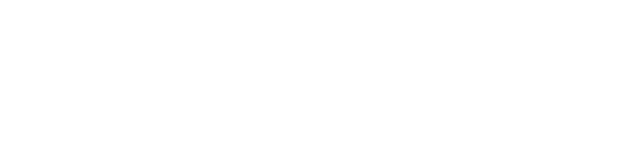
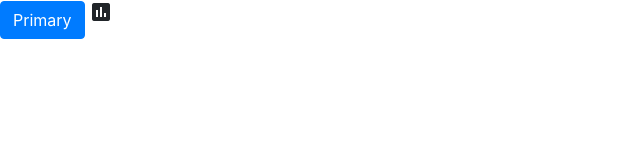
Before and after one commit to GillianY1/AnswerManageSystem, a plain HTML site: page index.html in a window 1280 px wide. Shown: the whole page, without its empty margins (0-640 px from the left). Drawn offline with nearby package versions, Linux system fonts and the light colour scheme.

Commit message:
temp ,  try changing bs varables (color)

```diff
--- a/index.html
+++ b/index.html
@@ -5,11 +5,13 @@
     <meta name="viewport" content="width=device-width, initial-scale=1, shrink-to-fit=no">
     <meta http-equiv="X-UA-Compatible" content="ie=edge">
     <link rel="stylesheet" href="https://stackpath.bootstrapcdn.com/bootstrap/4.2.1/css/bootstrap.min.css" integrity="sha384-GJzZqFGwb1QTTN6wy59ffF1BuGJpLSa9DkKMp0DgiMDm4iYMj70gZWKYbI706tWS" crossorigin="anonymous">
+    <link href="https://fonts.googleapis.com/icon?family=Material+Icons" rel="stylesheet">
     <link rel="stylesheet" href="css/index.css">
     <title>Gillian Answer system</title>
 </head>
 <body>
-
+    <button type="button" class="btn btn-primary">Primary</button>
+    <i class="material-icons">insert_chart</i>
     <!-- jquery , popper , bootstrap JS -->
     <script src="https://code.jquery.com/jquery-3.3.1.slim.min.js" integrity="sha384-q8i/X+965DzO0rT7abK41JStQIAqVgRVzpbzo5smXKp4YfRvH+8abtTE1Pi6jizo" crossorigin="anonymous"></script>
     <script src="https://cdnjs.cloudflare.com/ajax/libs/popper.js/1.14.6/umd/popper.min.js" integrity="sha384-wHAiFfRlMFy6i5SRaxvfOCifBUQy1xHdJ/yoi7FRNXMRBu5WHdZYu1hA6ZOblgut" crossorigin="anonymous"></script>
--- a/scss/_variables.scss
+++ b/scss/helpers/_variables.scss
@@ -44,6 +44,11 @@ $yellow:  #ffc107 !default;
 $green:   #28a745 !default;
 $teal:    #20c997 !default;
 $cyan:    #17a2b8 !default;
+/*added*/
+$deepgreen:  #2A8356 !default;
+$lightgreen: #EDF4EE !default;
+$lightgray: #00000062 !default;
+
 
 $colors: () !default;
 // stylelint-disable-next-line scss/dollar-variable-default
@@ -61,12 +66,17 @@ $colors: map-merge(
     "cyan":       $cyan,
     "white":      $white,
     "gray":       $gray-600,
-    "gray-dark":  $gray-800
+    "gray-dark":  $gray-800,
+    "deepgreen":  $deepgreen,
+    "lightgreen" : $lightgreen,
+    "lightgray" : $lightgray
+
+
   ),
   $colors
 );
 
-$primary:       $blue !default;
+$primary:       $deepgreen;/* $blue !default;*/
 $secondary:     $gray-600 !default;
 $success:       $green !default;
 $info:          $cyan !default;
--- a/scss/pages/index.scss
+++ b/scss/pages/index.scss
@@ -5,8 +5,11 @@
 @import "../utility";
 @import "../base";
 
-/**/
-@import "../variables"; /*overlap the variable of BS, need to before import bootstrap */
+
+/*using bs , with these 3 import scss*/
+@import "functions";
+@import "../helpers/variables";
+@import "bootstrap";
 
 
 
```
Also changed, not shown: css/index.css.
